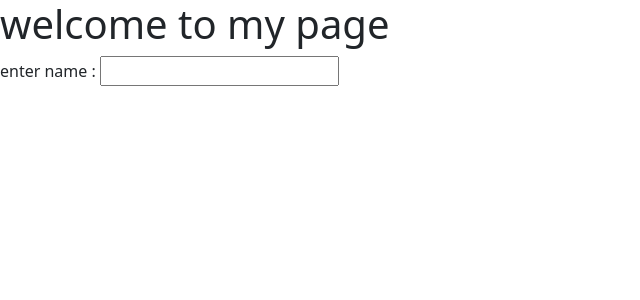
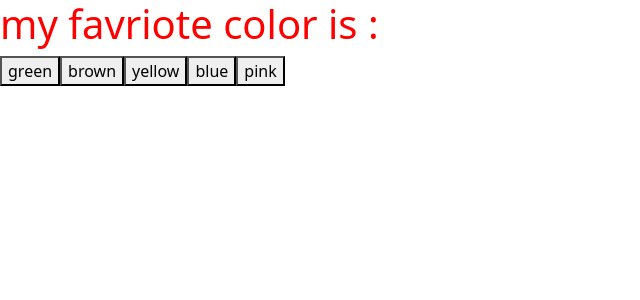
Before and after one commit to ritubisen/app6pm, a React (Vite) app: page / in a window 1280 px wide. Shown: the top 300 px of the page, without its empty margins (0-640 px from the left). Built offline with nearby package versions, Linux system fonts and the light colour scheme.

Commit message:
react form

```diff
--- a/src/App.jsx
+++ b/src/App.jsx
@@ -1,20 +1,18 @@
+
+import{useState} from "react";
 
 const App=()=>{
-
-
-  const getval=(e)=>{
-
-   let name=e.target.name;
-   let myvel=e.target.value;
-   console.log({[name]: value})
-  }
+const[color , setColor]=useState("red");
 
     return(
         <>
 
-<h1>welcome to my page</h1>
-enter name : <input type="text" />
-
+<h1 style={{color:color}}>my favriote color is : </h1>
+<button onClick={()=>{setColor("green")}}>green</button>
+<button onClick={()=>{setColor("brown")}}>brown</button>
+<button onClick={()=>{setColor("yellow")}}>yellow</button>
+<button onClick={()=>{setColor("blue")}}>blue</button>
+<button onClick={()=>{setColor("pink")}}>pink</button>
 
         </>
 
```
Also changed, not shown: src/Cybrom.jsx (added, +15 -0 lines), src/Home.jsx (deleted, +0 -7 lines).
